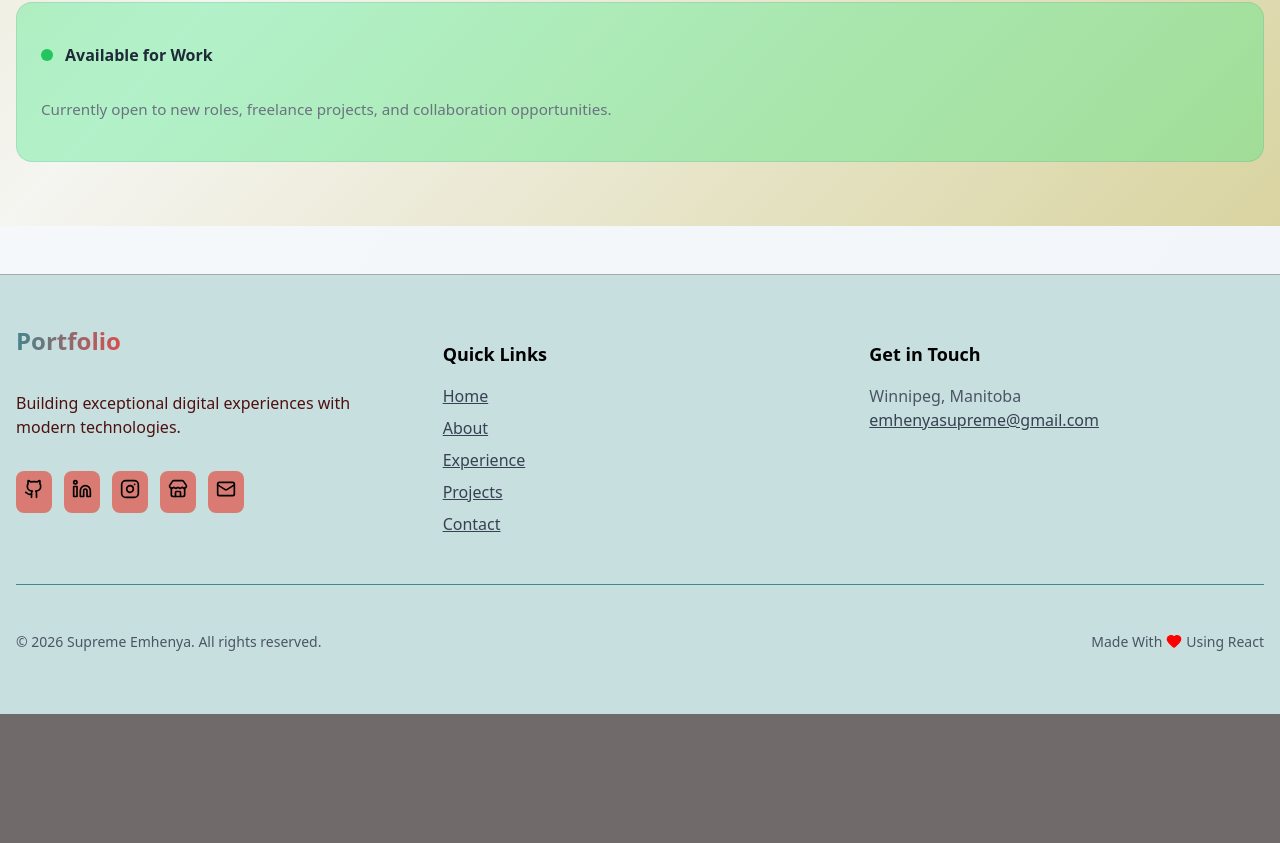
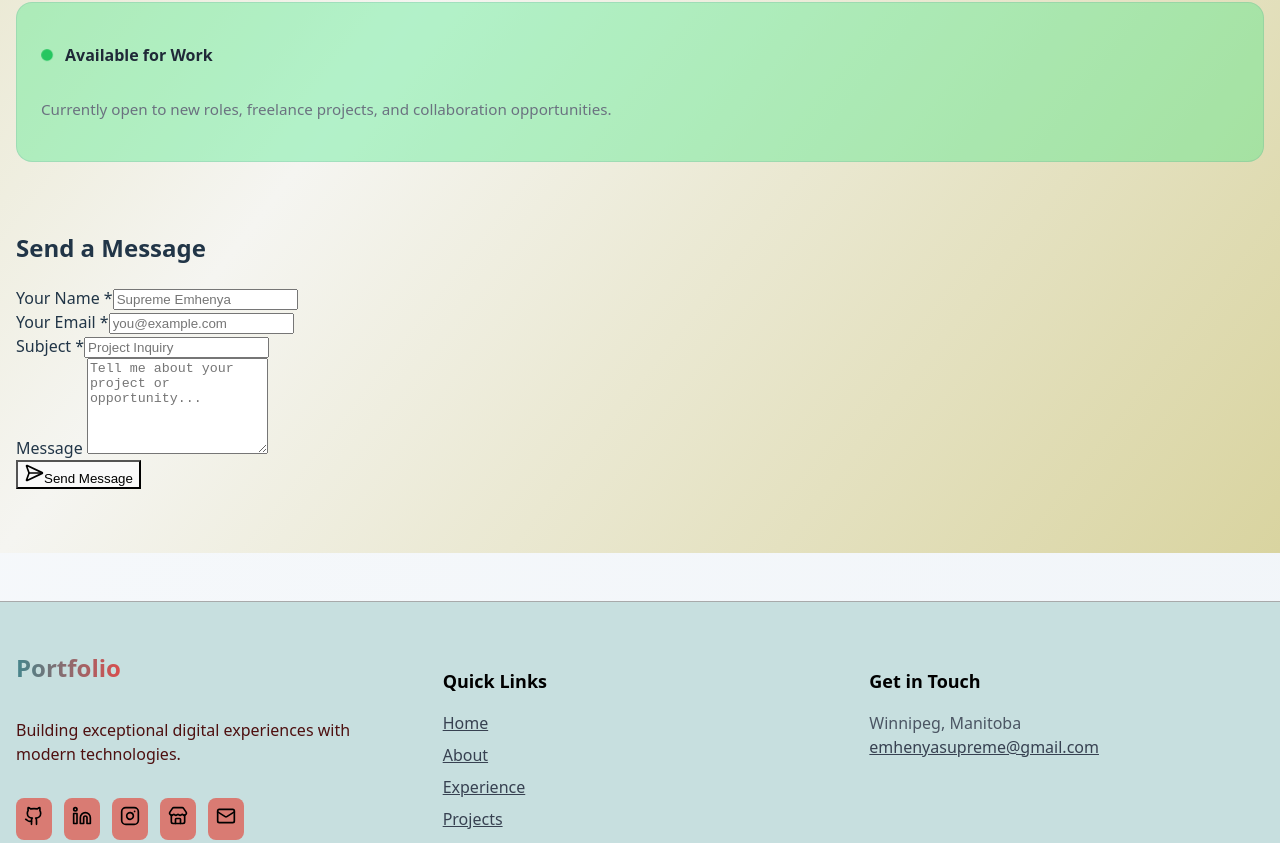
Before and after one commit to Emya101/Personal-Portfolio, a React (Vite) app: page /contact in a window 1280 px wide. Shown: the part 1104-1947 px from the top of the page. Before the commit the page ends 1818 px from the top, so only its background shows below. Built offline with nearby package versions, Linux system fonts and the light colour scheme.

Commit message:
feat: render contact form

```diff
--- a/src/Components/Contact.jsx
+++ b/src/Components/Contact.jsx
@@ -196,6 +196,116 @@ export function Contact() {
                         </p>
                     </motion.div>
                 </motion.div>
+
+                <motion.div
+                    className={styles.formSide}
+                    variants={containerAnimSettings(0.12)}
+                    initial="hidden"
+                    whileInView="visible"
+                    viewport={{ once: true, amount: 0.15 }}
+                >
+                    <motion.div
+                        variants={itemAnimSettings({ y: 28 })}
+                        className={styles.formCard}
+                    >
+                        <h2 className={styles.formTitle}>Send a Message</h2>
+                        <form onSubmit={handleSubmit} className={styles.form}>
+                            <div className={styles.formGrid}>
+                                <div className={styles.formGroup}>
+                                    <label htmlFor="name">Your Name *</label>
+                                    <input
+                                        type="text"
+                                        id="name"
+                                        name="name"
+                                        value={formData.name}
+                                        onChange={handleChange}
+                                        required
+                                        placeholder="Supreme Emhenya"
+                                    />
+                                </div>
+
+                                <div className={styles.formGroup}>
+                                    <label htmlFor="email">Your Email *</label>
+                                    <input
+                                        type="email"
+                                        id="email"
+                                        name="email"
+                                        value={formData.email}
+                                        onChange={handleChange}
+                                        required
+                                        placeholder="you@example.com"
+                                    />
+                                </div>
+                            </div>
+
+                            <div className={styles.formGroup}>
+                                <label htmlFor="subject">
+                                    Subject *
+                                </label>
+
+                                <input
+                                    type="text"
+                                    id="subject"
+                                    name="subject"
+                                    value={formData.subject}
+                                    onChange={handleChange}
+                                    required
+                                    placeholder="Project Inquiry"
+                                />
+                            </div>
+
+                            <div className={styles.formGroup}>
+                                <label htmlFor="message">Message </label>
+                                <textarea
+                                    id="message"
+                                    name="message"
+                                    value={formData.message}
+                                    onChange={handleChange}
+                                    required
+                                    rows={6}
+                                    placeholder="Tell me about your project or opportunity..."
+                                />
+                            </div>
+
+                            <motion.button
+                                type="submit"
+                                whileHover={{ scale: 1.02 }}
+                                whileTap={{ scale: 0.98 }}
+                                disabled={status === "sending"}
+                                className={`${styles.submitButton}${status === "sent" ? styles.sentButton : ""}`}
+                            >
+                                {status === "idle" && (
+                                    <>
+                                        <SendHorizontal size={20} />
+                                        Send Message
+                                    </>
+                                )}
+
+                                {status === "sending" && (
+                                    <>
+                                        <motion.div
+                                            animate={{ rotate: 360 }}
+                                            transition={{
+                                                duration: 1,
+                                                repeat: Infinity,
+                                                ease: "linear",
+                                            }}
+                                        >
+                                            <SendHorizontal size={20} />
+                                        </motion.div>
+                                        Sending...
+                                    </>
+                                )}
+
+                                {status === "sent" &&
+                                    <>
+                                        Message Sent
+                                    </>
+                                }
+                            </motion.button>
+                        </form>
+                    </motion.div>
+                </motion.div>
             </div>
         </div >
     );
```
